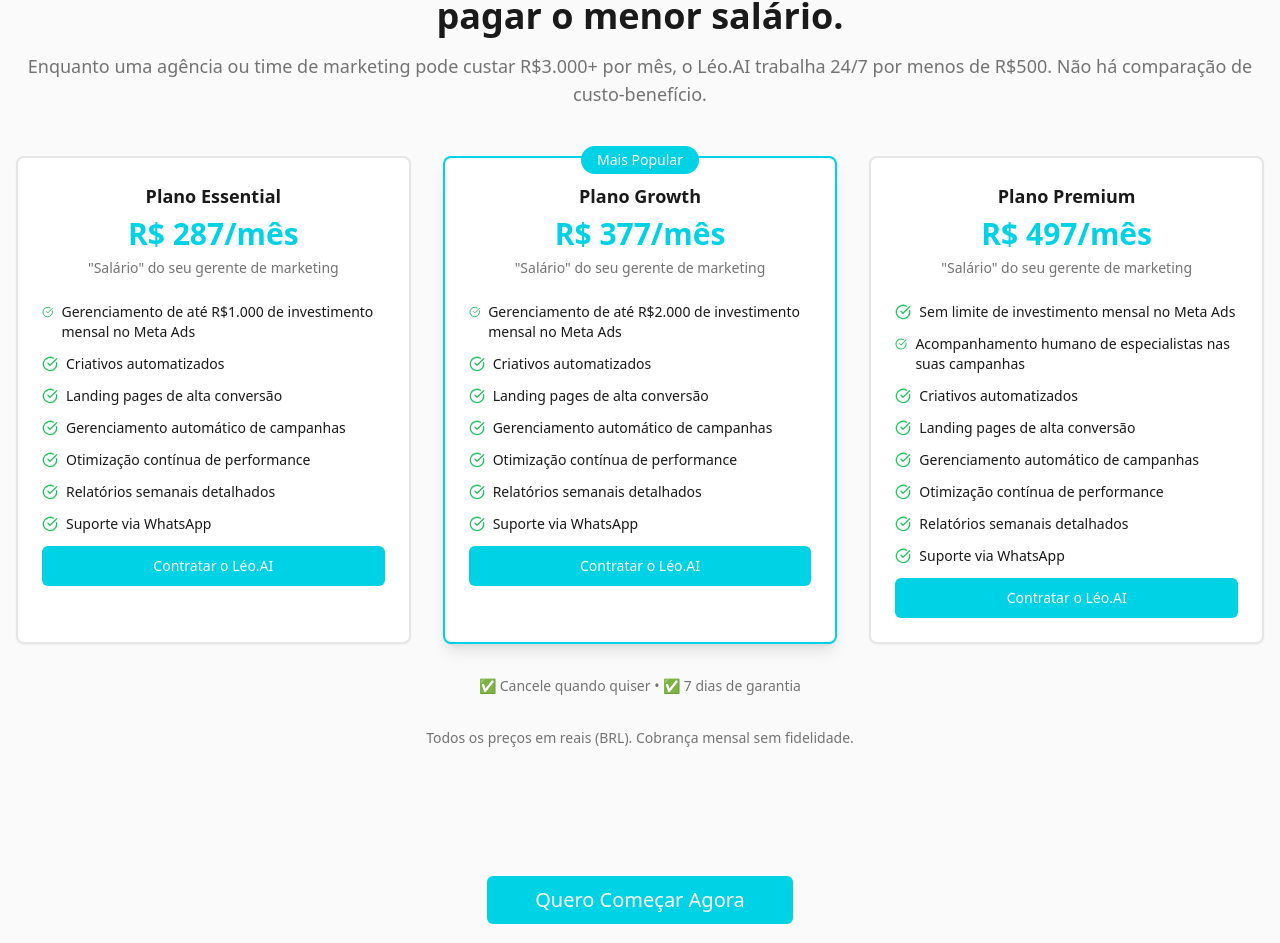
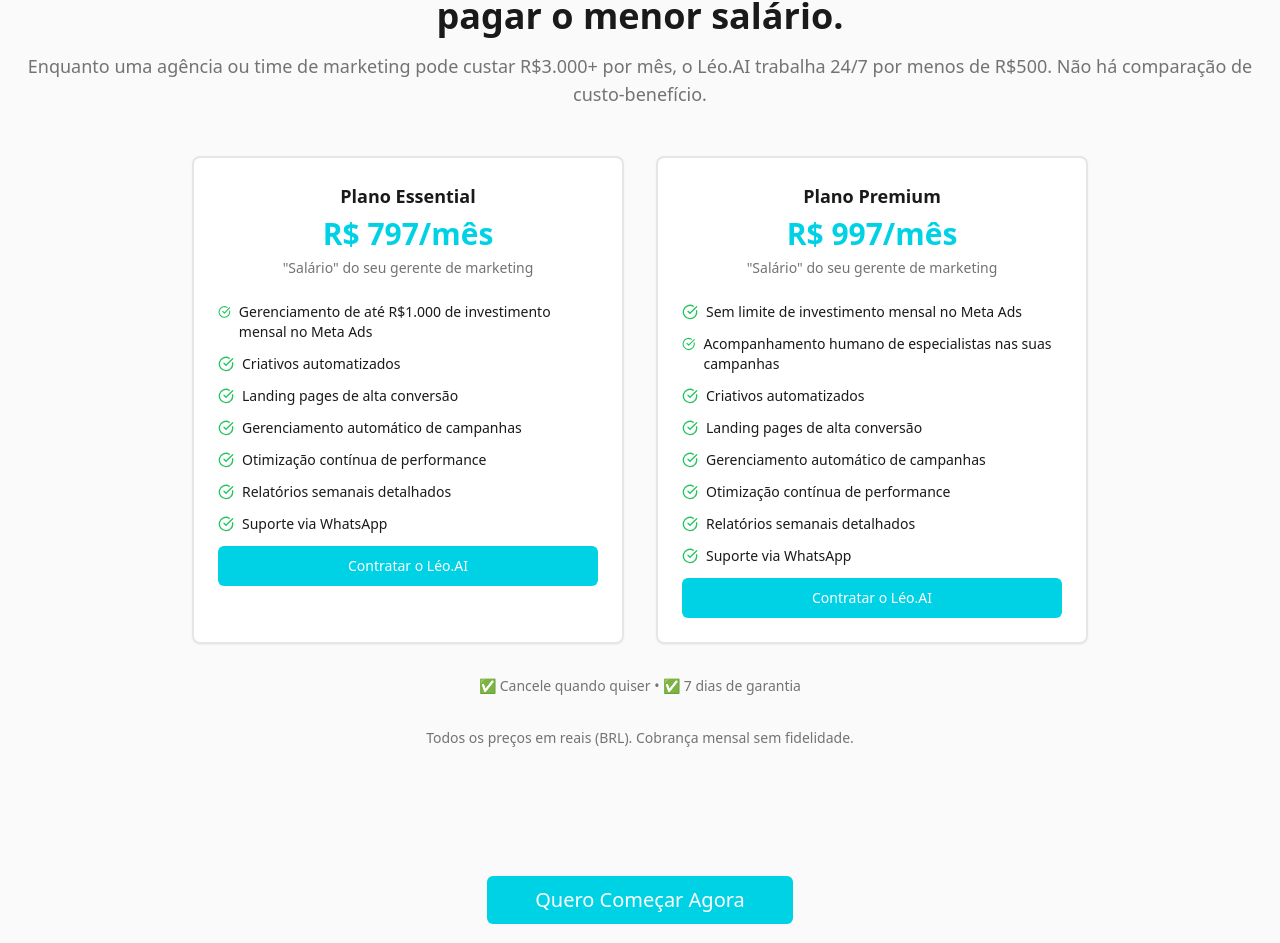
Before and after one commit to Lefreire2/sentimento-lovable-analise, a React (Vite) app: page / in a window 1280 px wide. Shown: the part 3784-4727 px from the top of the page. Built offline with nearby package versions, Linux system fonts and the light colour scheme.

Commit message:
Refactor pricing plans
Remove "Plano Growth" and update prices for "Plano Essential" and "Plano Premium" to R$797/mês and R$997/mês respectively.

```diff
--- a/src/pages/Index.tsx
+++ b/src/pages/Index.tsx
@@ -271,11 +271,11 @@ const Index = () => {
             </p>
           </div>
 
-          <div className="grid grid-cols-1 md:grid-cols-3 gap-8 mb-8">
+          <div className="grid grid-cols-1 md:grid-cols-2 gap-8 mb-8 max-w-4xl mx-auto">
             <Card className="relative border-2">
               <CardHeader className="text-center">
                 <h3 className="text-lg font-semibold">Plano Essential</h3>
-                <div className="text-3xl font-bold text-marcus-cyan mb-2">R$ 287/mês</div>
+                <div className="text-3xl font-bold text-marcus-cyan mb-2">R$ 797/mês</div>
                 <p className="text-sm text-muted-foreground">"Salário" do seu gerente de marketing</p>
               </CardHeader>
               <CardContent className="space-y-3">
@@ -313,54 +313,10 @@ const Index = () => {
               </CardContent>
             </Card>
 
-            <Card className="relative border-2 border-marcus-cyan shadow-lg">
-              <div className="absolute -top-3 left-1/2 transform -translate-x-1/2 bg-marcus-cyan text-white px-4 py-1 rounded-full text-sm">
-                Mais Popular
-              </div>
-              <CardHeader className="text-center">
-                <h3 className="text-lg font-semibold">Plano Growth</h3>
-                <div className="text-3xl font-bold text-marcus-cyan mb-2">R$ 377/mês</div>
-                <p className="text-sm text-muted-foreground">"Salário" do seu gerente de marketing</p>
-              </CardHeader>
-              <CardContent className="space-y-3">
-                <div className="flex items-start gap-2">
-                  <CheckCircle className="w-4 h-4 text-green-500 mt-0.5" />
-                  <span className="text-sm">Gerenciamento de até R$2.000 de investimento mensal no Meta Ads</span>
-                </div>
-                <div className="flex items-start gap-2">
-                  <CheckCircle className="w-4 h-4 text-green-500 mt-0.5" />
-                  <span className="text-sm">Criativos automatizados</span>
-                </div>
-                <div className="flex items-start gap-2">
-                  <CheckCircle className="w-4 h-4 text-green-500 mt-0.5" />
-                  <span className="text-sm">Landing pages de alta conversão</span>
-                </div>
-                <div className="flex items-start gap-2">
-                  <CheckCircle className="w-4 h-4 text-green-500 mt-0.5" />
-                  <span className="text-sm">Gerenciamento automático de campanhas</span>
-                </div>
-                <div className="flex items-start gap-2">
-                  <CheckCircle className="w-4 h-4 text-green-500 mt-0.5" />
-                  <span className="text-sm">Otimização contínua de performance</span>
-                </div>
-                <div className="flex items-start gap-2">
-                  <CheckCircle className="w-4 h-4 text-green-500 mt-0.5" />
-                  <span className="text-sm">Relatórios semanais detalhados</span>
-                </div>
-                <div className="flex items-start gap-2">
-                  <CheckCircle className="w-4 h-4 text-green-500 mt-0.5" />
-                  <span className="text-sm">Suporte via WhatsApp</span>
-                </div>
-                <Button className="w-full mt-4 bg-marcus-cyan hover:bg-marcus-cyan/90">
-                  Contratar o Léo.AI
-                </Button>
-              </CardContent>
-            </Card>
-
             <Card className="relative border-2">
               <CardHeader className="text-center">
                 <h3 className="text-lg font-semibold">Plano Premium</h3>
-                <div className="text-3xl font-bold text-marcus-cyan mb-2">R$ 497/mês</div>
+                <div className="text-3xl font-bold text-marcus-cyan mb-2">R$ 997/mês</div>
                 <p className="text-sm text-muted-foreground">"Salário" do seu gerente de marketing</p>
               </CardHeader>
               <CardContent className="space-y-3">
```
